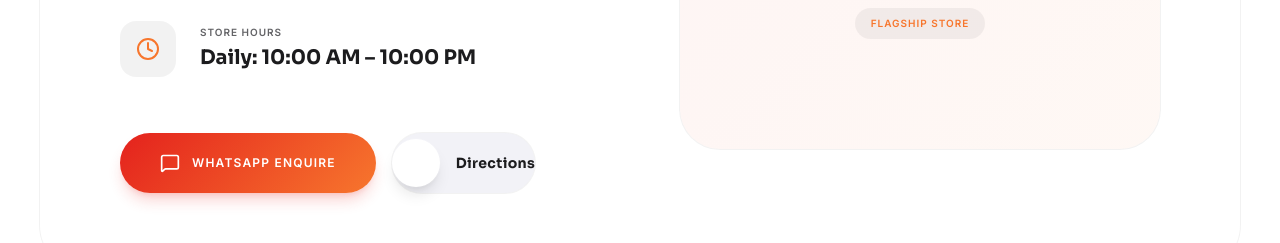
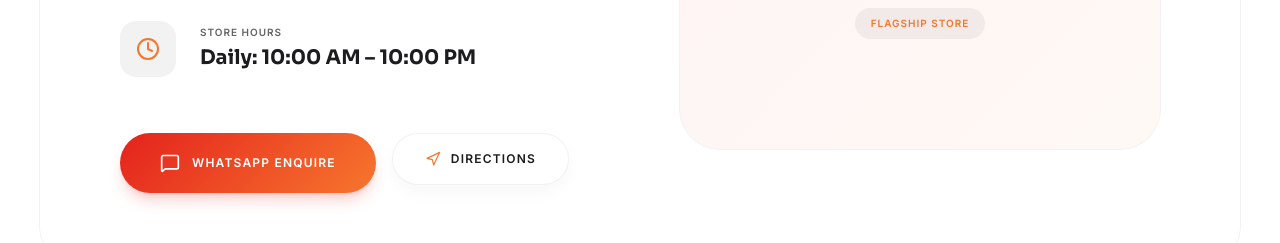
Before and after one commit to startasaasagency26-web/One-Specialist-Portfolio, a Next.js app: page / in a window 1280 px wide. Shown: the part 6240-6483 px from the top of the page. Built offline with nearby package versions, Linux system fonts and the light colour scheme.

Commit message:
Update contact-section.tsx

```diff
--- a/src/components/sections/contact-section.tsx
+++ b/src/components/sections/contact-section.tsx
@@ -6,6 +6,7 @@ import {
   MessageSquare,
   Phone,
   Clock,
+  Navigation,
 } from "lucide-react";
 
 import { ButtonLink } from "@/components/shared/button-link";
@@ -58,19 +59,12 @@ export function ContactSection() {
                     href="https://maps.google.com"
                     target="_blank"
                     rel="noreferrer"
-                    className="group flex flex-col sm:flex-row h-auto sm:h-[60px] items-center gap-4 rounded-3xl sm:rounded-full bg-surface-strong pr-6 pl-1.5 ring-1 ring-line transition-all hover:bg-white/[0.03] hover:ring-white/10 w-full sm:w-auto justify-center p-4 sm:p-0"
+                    className="group inline-flex items-center justify-center rounded-full px-8 py-4 bg-surface border border-line shadow-[0_8px_16px_rgba(0,0,0,0.03)] transition-all duration-500 hover:shadow-md hover:-translate-y-0.5 w-full sm:w-auto gap-2.5 text-ink hover:border-brand-orange/30 text-xs font-bold uppercase tracking-widest h-[52px]"
                   >
-                    <div className="flex h-[48px] w-[48px] items-center justify-center rounded-full bg-background ring-1 ring-white/10 shadow-lg transition-transform duration-500 ease-out group-hover:scale-105 group-hover:ring-brand-orange/50 overflow-hidden relative">
-                      <div className="absolute inset-0 bg-brand-gradient opacity-0 transition-opacity duration-300 group-hover:opacity-10" />
-                      <MapPin
-                        size={20}
-                        className="text-white transition-all duration-300 group-hover:text-brand-orange group-hover:-translate-y-0.5 group-hover:translate-x-0.5"
-                      />
-                    </div>
-                    <span className="font-display text-sm font-bold tracking-wide text-ink transition-colors group-hover:text-brand-orange">
-                      Directions
-                    </span>
+                    <Navigation size={16} className="text-brand-orange transition-transform duration-300 group-hover:scale-110" strokeWidth={1.8} />
+                    <span>Directions</span>
                   </a>
+
                 </div>
               </div>
 
```
